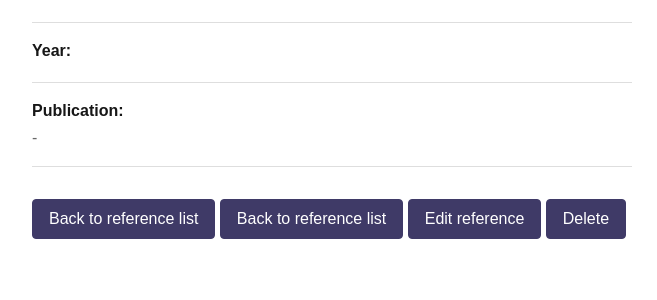
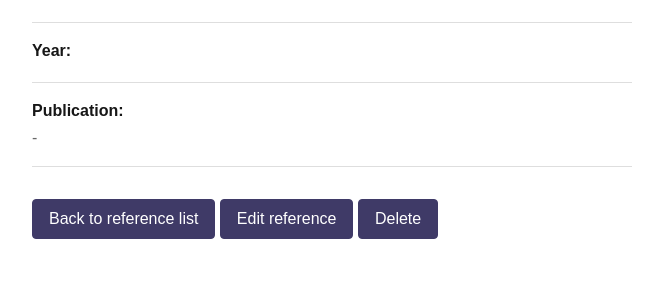
Before and after one commit to BoddyGus/Ohjelmistotuotanto2026, a Flask app: template src/templates/reference_details.html in a window 1280 px wide. Shown: the part 340-640 px from the top of the page, without its empty margins (16-673 px from the left). Run offline with Flask 3, Linux system fonts and the light colour scheme; the template is opened without the code that fills it, so the values that code supplies are empty.

Commit message:
making final fix

```diff
--- a/src/templates/reference_details.html
+++ b/src/templates/reference_details.html
@@ -34,7 +34,6 @@
 </dl>
 
 <a class="button-link" href="/">Back to reference list</a>
-<a class="button-link" href="/">Back to reference list</a>
 <a class="button-link" href="{{ url_for('edit_reference', reference_id=reference.id) }}">Edit reference</a>
 <a class="button-link" href="{{ url_for('delete_reference_view', reference_id=reference.id) }}">Delete</a>
 {% endblock %}
```
Also changed, not shown: 1 other file.
